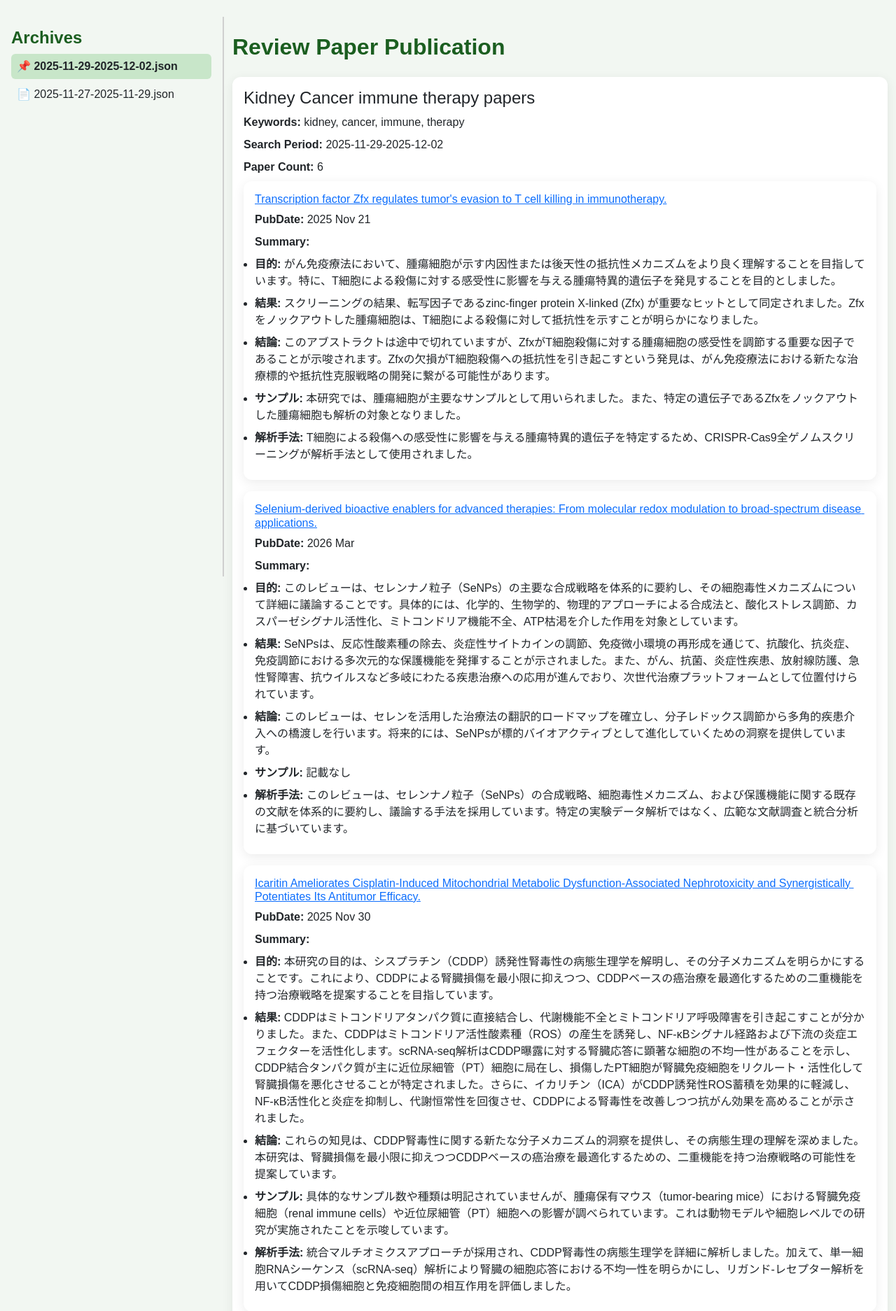
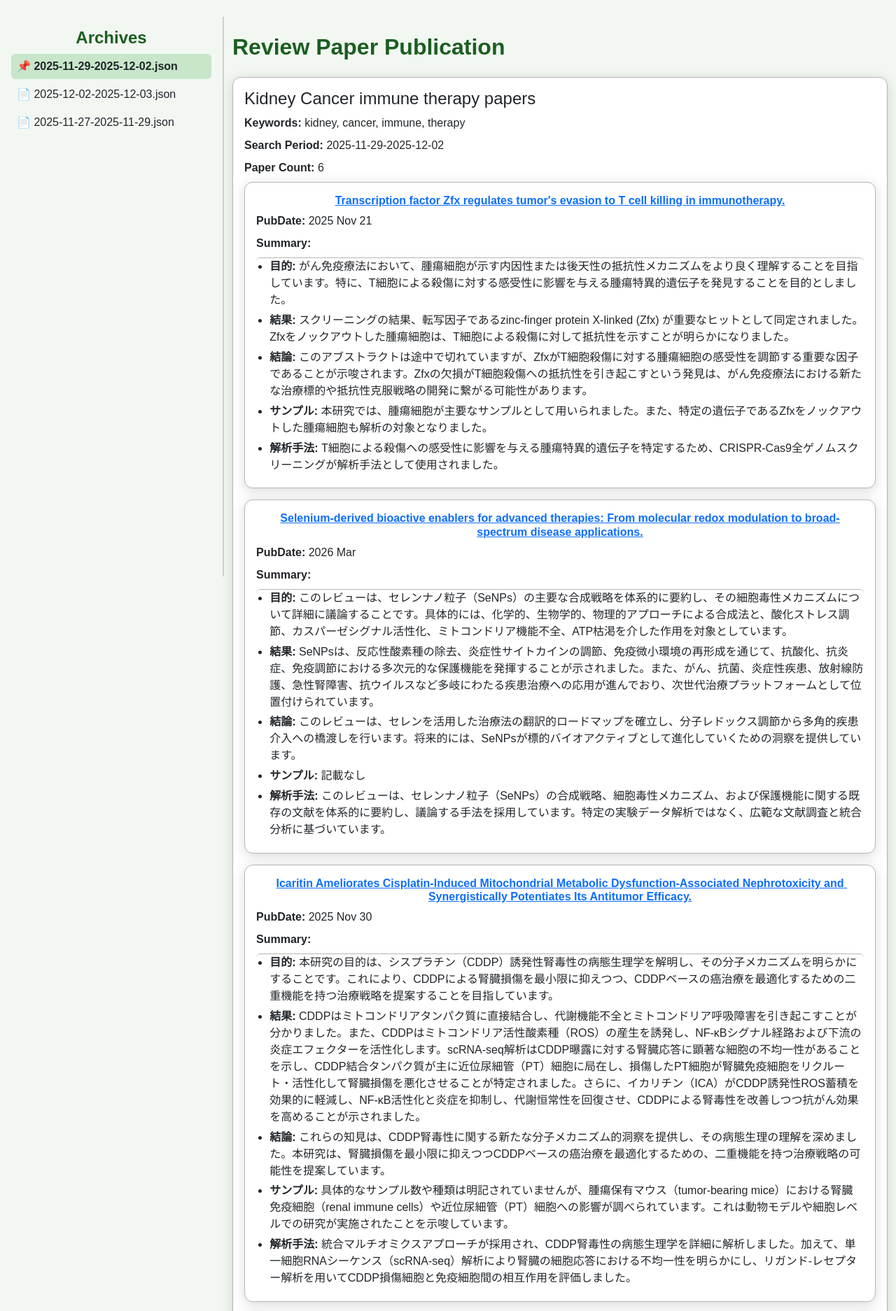
Before and after one commit to KurisuNaotsugu/journal_scraper, a Flask app: page /viewer/?file=2025-11-29-2025-12-02.json in a window 1280 px wide. Shown: the part 56-1930 px from the top of the page at 70% size. Run offline with Flask 3, Linux system fonts and the light colour scheme.

Commit message:
みため調整

```diff
--- a/cli/config.json
+++ b/cli/config.json
@@ -1,3 +1,3 @@
 {
-  "last_search_date": "2025/12/02"
+  "last_search_date": "2025/12/03"
 }
--- a/viewer/static/css/viewer.css
+++ b/viewer/static/css/viewer.css
@@ -9,10 +9,10 @@ body {
 /* ▼ カード */
 .card {
     border-radius: 12px;
-    border: none;
-    box-shadow: 0 4px 16px rgba(0,0,0,0.08);
-    padding: 1.5rem;           /* 内部余白 */
-    margin-bottom: 1.5rem;     /* カード間の余白 */
+    border: 1px solid #b5b5b5;     /* ★やや濃いボーダー追加 */
+    box-shadow: 0 4px 18px rgba(0,0,0,0.15);  /* ★影を濃く */
+    padding: 1.5rem;
+    margin-bottom: 1.5rem;
     background-color: #fff;
 }
 
@@ -21,6 +21,12 @@ body {
 }
 
 .card p {
+    margin-bottom: 0.5rem;
+}
+
+.paper-card h6 {
+    text-align: center;
+    font-weight: 700;
     margin-bottom: 0.5rem;
 }
 
@@ -47,6 +53,10 @@ body {
     height: 100vh;
     overflow-y: auto;
     border-right: 2px solid #d0d0d0;
+}
+
+.sidebar .header-title {
+    text-align: center;   /* ★追加：Archive 見出しを中央揃え */
 }
 
 .sidebar a {
@@ -84,4 +94,14 @@ body {
 
 .list-group-item {
     background: transparent;
-    borde
+    border: none;
+    padding: 0.5rem 0;
+}
+
+.summary-list {
+    padding-left: 1.2rem; /* 左余白を確保 */
+}
+
+.summary-list li p {
+    margin-bottom: 0.3rem; /* 行間を少し詰めるとスッキリ */
+}
--- a/viewer/static/js/viewer.js
+++ b/viewer/static/js/viewer.js
@@ -5,36 +5,38 @@ document.addEventListener("DOMContentLoaded", () => {
 
     const resultsArea = document.getElementById("resultsArea");
 
+    // 安全に値を取得するヘルパー
+    const safe = (value) => value || "記載なし";
+
     results.forEach(result => {
+        // ===== 検索結果カード =====
         const searchCard = document.createElement("div");
-        searchCard.classList.add("card", "mb-4", "p-3");
+        searchCard.classList.add("card", "search-card", "mb-4", "p-3");
 
-        searchCard.innerHTML = `
-            <h4>${result.title}</h4>
-            <p><strong>Keywords:</strong> ${result.keywords.join(", ")}</p>
-            <p><strong>Search Period:</strong> ${result.search_period}</p>
-            <p><strong>Paper Count:</strong> ${result.paper_count}</p>
-        `;
+        searchCard.innerHTML = `<h4 class="search-title">${result.title.trim()}</h4>
+<p><strong>Keywords:</strong> ${result.keywords.join(", ")}</p>
+<p><strong>Search Period:</strong> ${result.search_period}</p>
+<p><strong>Paper Count:</strong> ${result.paper_count}</p>`;
 
         const papersContainer = document.createElement("div");
 
+        // ===== 論文カード一覧 =====
         result.papers.forEach(paper => {
             const paperCard = document.createElement("div");
-            paperCard.classList.add("card", "mb-3", "p-3");
+            paperCard.classList.add("card", "paper-card", "mb-3", "p-3");
 
-            paperCard.innerHTML = `
-                <h6><a href="${paper.url}" target="_blank" class="text-prewrap">${paper.title}</a></h6>
-                <p><strong>PubDate:</strong> ${paper.pubdate}</p>
-
-                <p><strong>Summary:</strong></p>
-                <ul class="list-group list-group-flush summary-list">
-                    <li><p><strong>目的:</strong> ${paper.summary["目的"] || "記載なし"}</p></li>
-                    <li><p><strong>結果:</strong> ${paper.summary["結果"] || "記載なし"}</p></li>
-                    <li><p><strong>結論:</strong> ${paper.summary["結論"] || "記載なし"}</p></li>
-                    <li><p><strong>サンプル:</strong> ${paper.summary["サンプル"] || "記載なし"}</p></li>
-                    <li><p><strong>解析手法:</strong> ${paper.summary["解析手法"] || "記載なし"}</p></li>
-                </ul>
-            `;
+            paperCard.innerHTML = `<h6 class="paper-title">
+<a href="${paper.url}" target="_blank" class="text-prewrap paper-title-link">${paper.title.trim()}</a>
+</h6>
+<p><strong>PubDate:</strong> ${safe(paper.pubdate)}</p>
+<p><strong>Summary:</strong></p>
+<ul class="list-group summary-list">
+<li><p><strong>目的:</strong> ${safe(paper.summary["目的"])}</p></li>
+<li><p><strong>結果:</strong> ${safe(paper.summary["結果"])}</p></li>
+<li><p><strong>結論:</strong> ${safe(paper.summary["結論"])}</p></li>
+<li><p><strong>サンプル:</strong> ${safe(paper.summary["サンプル"])}</p></li>
+<li><p><strong>解析手法:</strong> ${safe(paper.summary["解析手法"])}</p></li>
+</ul>`;
 
             papersContainer.appendChild(paperCard);
         });
```
Also changed, not shown: search_result/2025-12-02-2025-12-03.json (added, +84 -0 lines).
